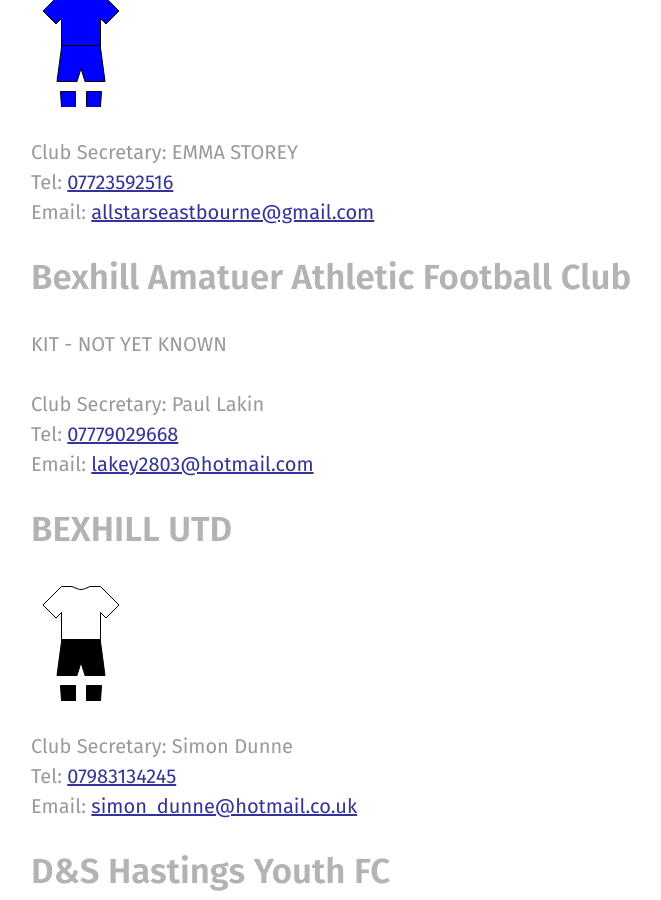
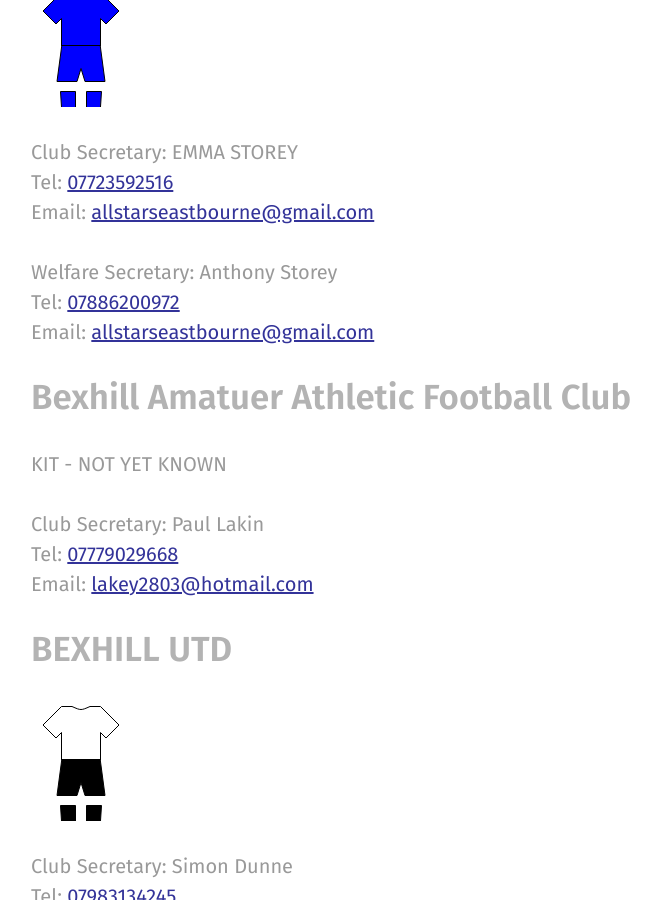
Before and after one commit to rotherleague/Rother, a Jekyll site: the page built from clubs.md, in a window 1280 px wide and 900 px high, scrolled down 1439 px. Shown: the whole window, without its empty margins (49-710 px from the left). Built offline with Jekyll 4.4.1, drawn with Linux system fonts in a browser that asks for light colours; nearby versions of some CDN libraries.

Commit message:
Update as_eastbourne.html

```diff
--- a/_includes/clubs/as_eastbourne.html
+++ b/_includes/clubs/as_eastbourne.html
@@ -7,3 +7,9 @@ Club Secretary: EMMA STOREY<br>
 Tel: <a href="tel:07723592516">07723592516</a><br>
 Email: <a href="mailto:allstarseastbourne@gmail.com">allstarseastbourne@gmail.com</a>
 </p>
+
+<p>
+Welfare Secretary: Anthony Storey<br>
+Tel: <a href="tel:07886200972">07886200972</a><br>
+Email: <a href="mailto:allstarseastbourne@gmail.com">allstarseastbourne@gmail.com</a>
+</p>
```
